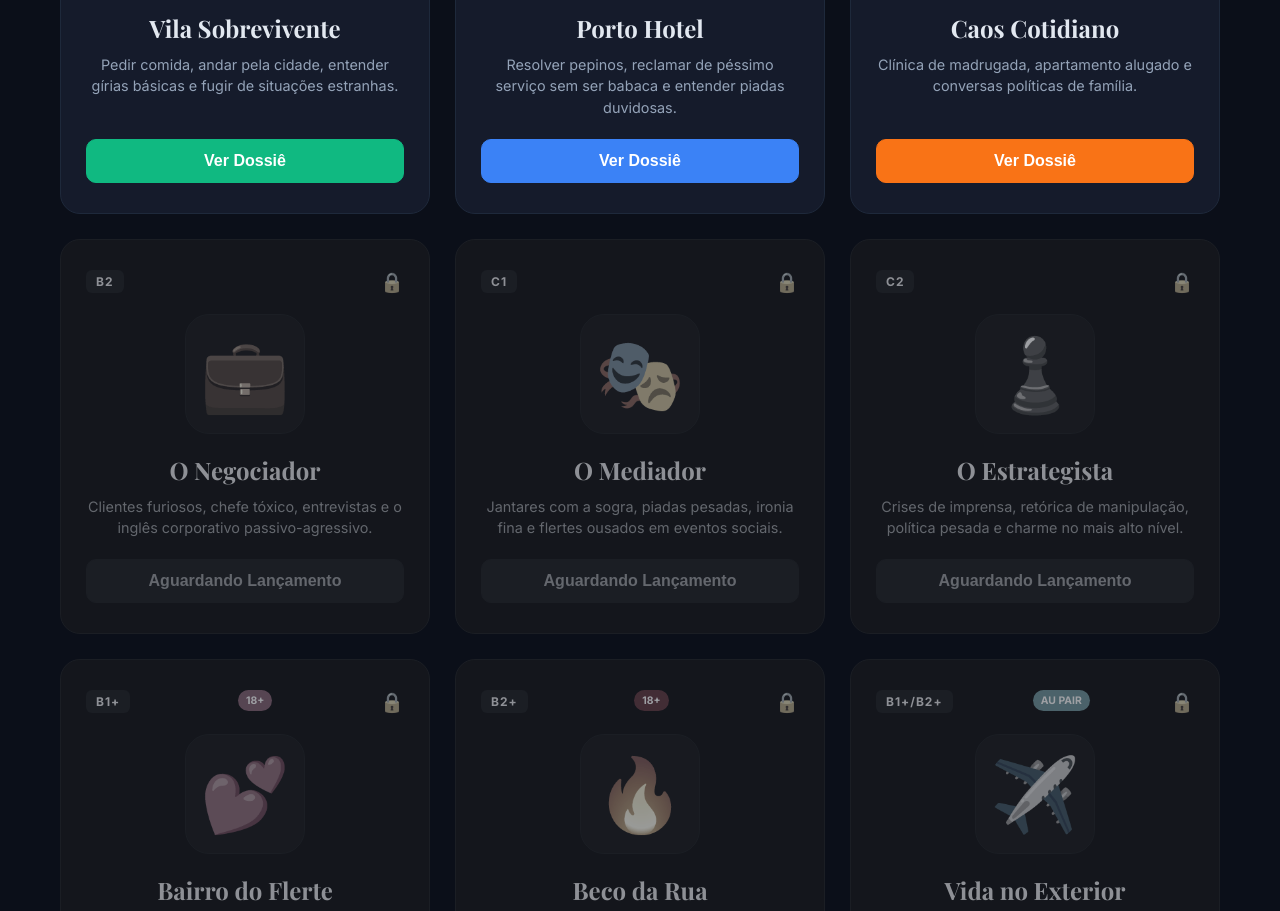
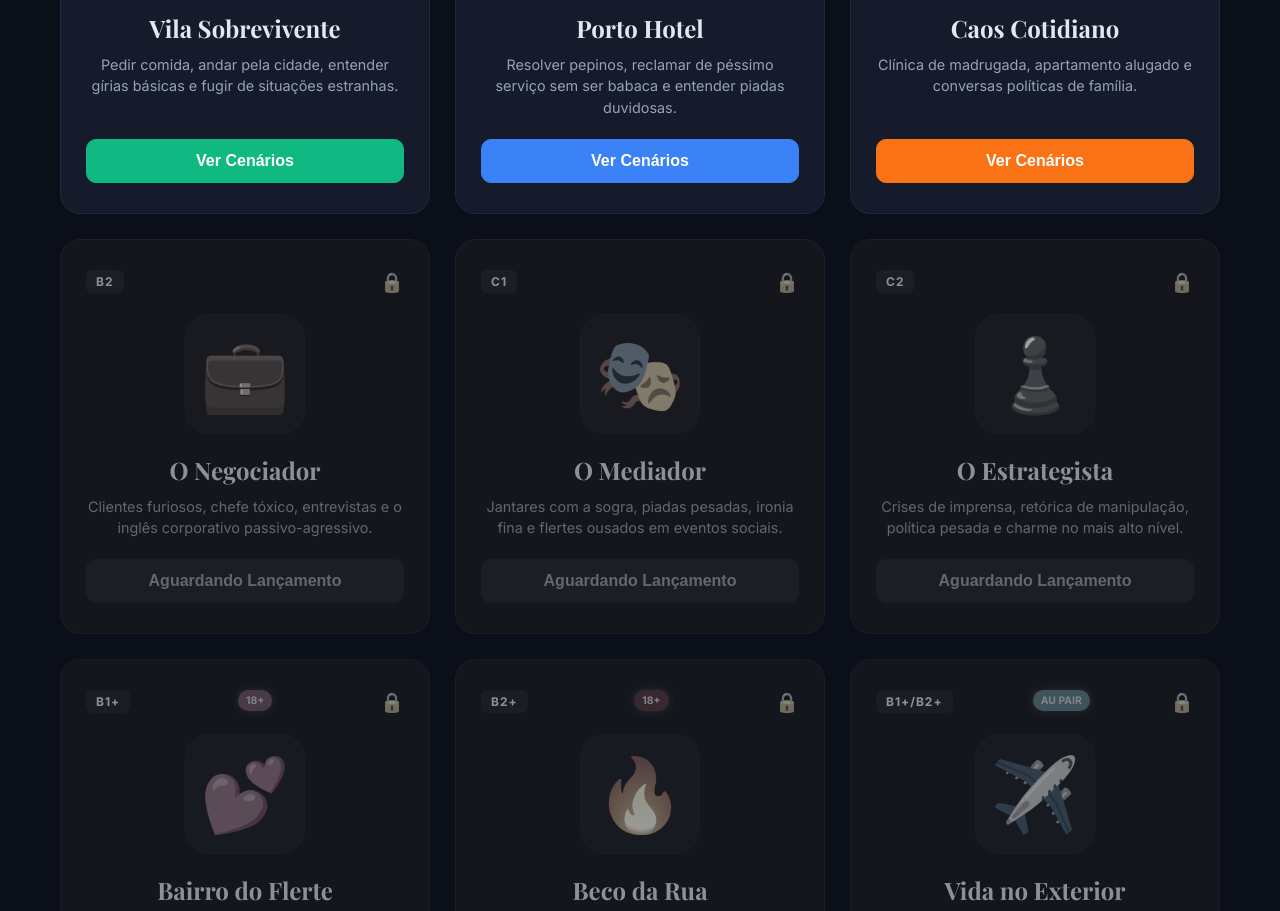
Before and after one commit to ventu-app/ventu, a plain HTML site: page index.html in a window 1280 px wide. Shown: the part 580-1491 px from the top of the page. Drawn offline with nearby package versions, Linux system fonts and the light colour scheme.

Commit message:
style: alterando botao para 'Ver Cenarios'

```diff
--- a/index.html
+++ b/index.html
@@ -68,15 +68,20 @@
     }
     .level-card.locked { opacity: 0.6; filter: grayscale(0.8); cursor: not-allowed; }
 
-    /* Topo do Card */
     .card-top {
         width: 100%; display: flex; justify-content: space-between; align-items: flex-start; margin-bottom: 20px;
     }
     .level-badge { background: var(--border); color: var(--text); font-weight: 700; font-size: 0.75rem; padding: 4px 10px; border-radius: 6px; letter-spacing: 1px; }
-    .card-tag { font-size: 0.65rem; padding: 4px 8px; border-radius: 12px; font-weight: 700; text-transform: uppercase; }
+
+    /* TAGS ESPECIAIS COM BRILHO */
+    .card-tag {
+        font-size: 0.65rem; padding: 4px 8px; border-radius: 12px; font-weight: 800; text-transform: uppercase;
+        box-shadow: 0 0 10px rgba(255,255,255,0.2); animation: pulse 2s infinite;
+    }
+    @keyframes pulse { 0% { opacity: 1; } 50% { opacity: 0.8; } 100% { opacity: 1; } }
+
     .lock-icon { font-size: 1.2rem; }
 
-    /* O ÍCONE GIGANTE */
     .card-icon-wrapper {
         width: 120px; height: 120px; border-radius: 24px; display: flex; align-items: center; justify-content: center;
         font-size: 4.5rem; background: rgba(255, 255, 255, 0.03); border: 1px solid var(--border);
@@ -164,7 +169,7 @@
               <p class="card-desc">${level.desc}</p>
 
               <button class="play-btn" style="background: ${level.available ? level.color : 'var(--border)'}; color: ${level.available ? '#fff' : 'var(--text-muted)'}; border: 1px solid ${level.available ? level.color : 'var(--border)'};">
-                ${level.available ? 'Ver Dossiê' : 'Aguardando Lançamento'}
+                ${level.available ? 'Ver Cenários' : 'Aguardando Lançamento'}
               </button>
             `;
 
```
